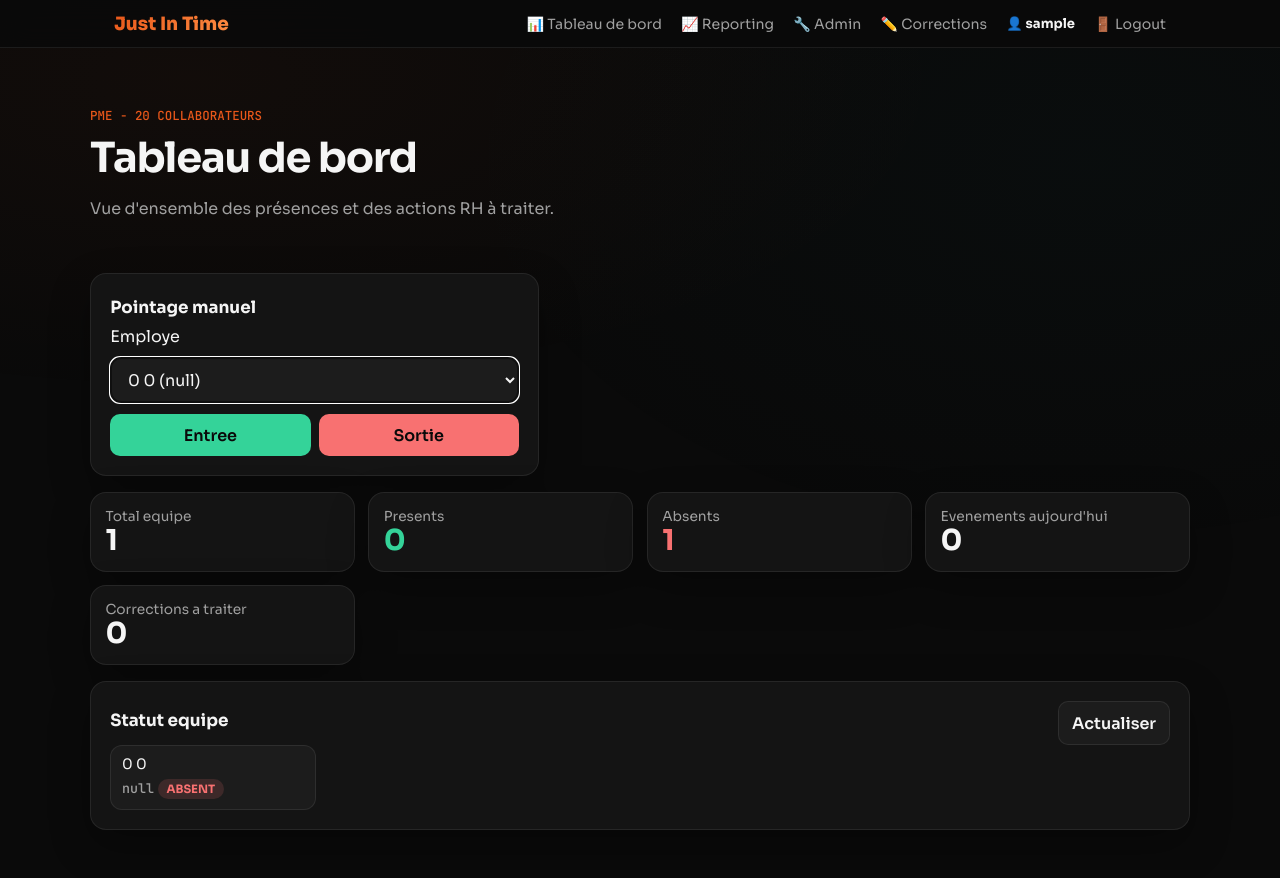
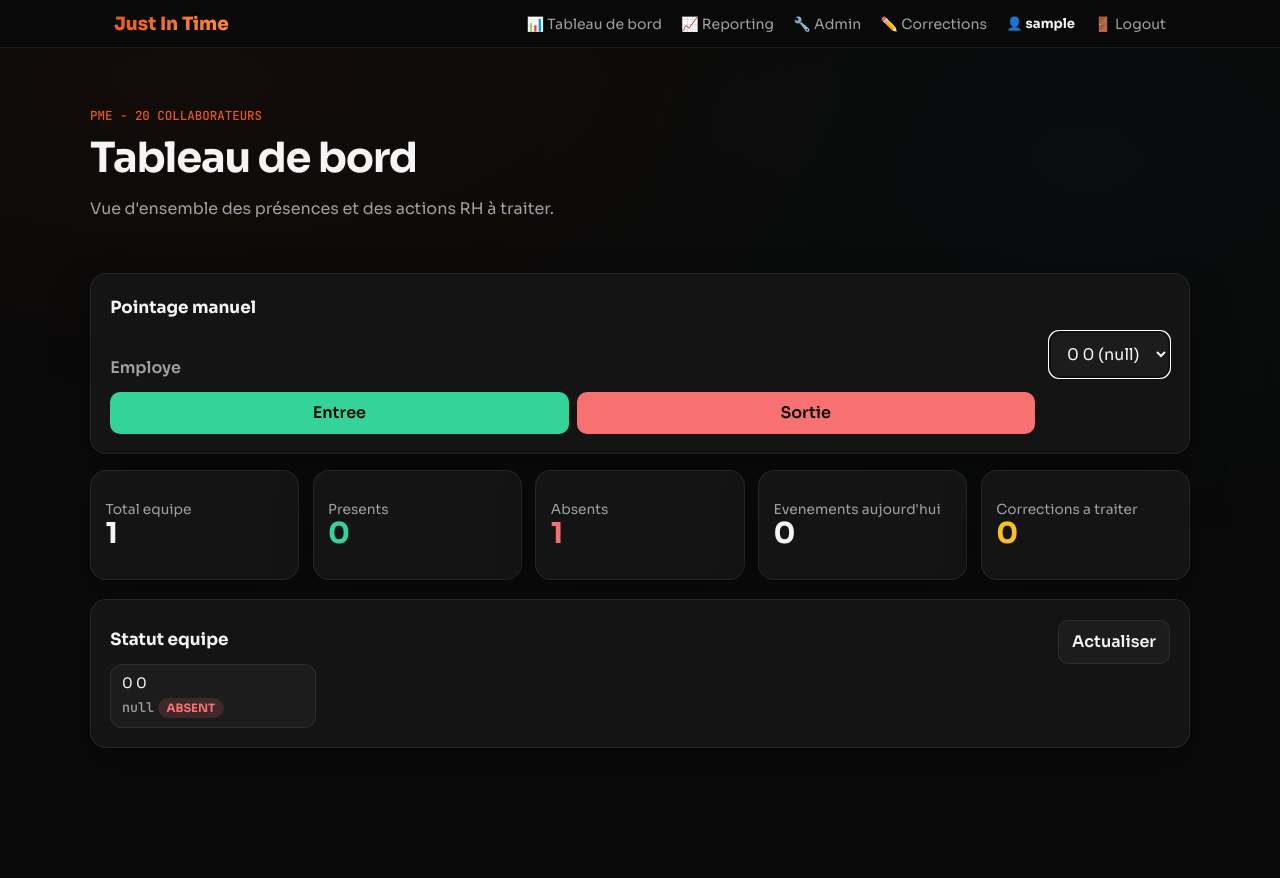
Before and after one commit to hdrckji/justintime, a PHP site: page /dashboard.php in a window 1280 px wide. After the commit the page ends 748 px from the top, so only its background shows below. Run offline with PHP 8.4, Linux system fonts and the light colour scheme; the visitor is signed in with stand-in values (Sample User, id 1); data that the repository does not hold is empty.

Commit message:
Polish dashboard layout balance

```diff
--- a/dashboard.php
+++ b/dashboard.php
@@ -14,6 +14,57 @@ if ($user['role'] === 'employee') {
     <meta name="viewport" content="width=device-width, initial-scale=1.0" />
     <title>JustInTime | Tableau de bord</title>
     <link rel="stylesheet" href="static/css/styles.css" />
+    <style>
+      .dashboard-layout .panel-manual {
+        grid-column: span 12;
+      }
+
+      .dashboard-layout .manual-grid {
+        display: grid;
+        grid-template-columns: minmax(260px, 1fr) auto;
+        gap: 0.9rem;
+        align-items: end;
+      }
+
+      .dashboard-layout .manual-grid label {
+        margin: 0;
+        font-weight: 600;
+        color: var(--ink-soft);
+      }
+
+      .dashboard-layout .manual-grid select {
+        margin-top: 0.35rem;
+      }
+
+      .dashboard-layout .stats {
+        grid-template-columns: repeat(auto-fit, minmax(170px, 1fr));
+      }
+
+      .dashboard-layout .stat-card {
+        min-height: 110px;
+        display: flex;
+        flex-direction: column;
+        justify-content: center;
+      }
+
+      .dashboard-layout .stat-card.pending strong {
+        color: #fbbf24;
+      }
+
+      .dashboard-layout .panel[aria-labelledby="team-title"] {
+        margin-top: 0.2rem;
+      }
+
+      @media (max-width: 700px) {
+        .dashboard-layout .manual-grid {
+          grid-template-columns: 1fr;
+        }
+
+        .dashboard-layout .manual-grid .actions {
+          width: 100%;
+        }
+      }
+    </style>
   </head>
   <body>
     <div class="page-bg" aria-hidden="true"></div>
@@ -32,7 +83,7 @@ if ($user['role'] === 'employee') {
       </div>
     </nav>
 
-    <main class="layout">
+    <main class="layout dashboard-layout">
       <header class="hero">
         <p class="kicker">PME - 20 collaborateurs</p>
         <h1>Tableau de bord</h1>
@@ -68,7 +119,7 @@ if ($user['role'] === 'employee') {
           <p>Evenements aujourd'hui</p>
           <strong id="stat-events">0</strong>
         </article>
-        <article class="stat-card">
+        <article class="stat-card pending">
           <p>Corrections a traiter</p>
           <strong id="stat-corrections">0</strong>
         </article>
```
